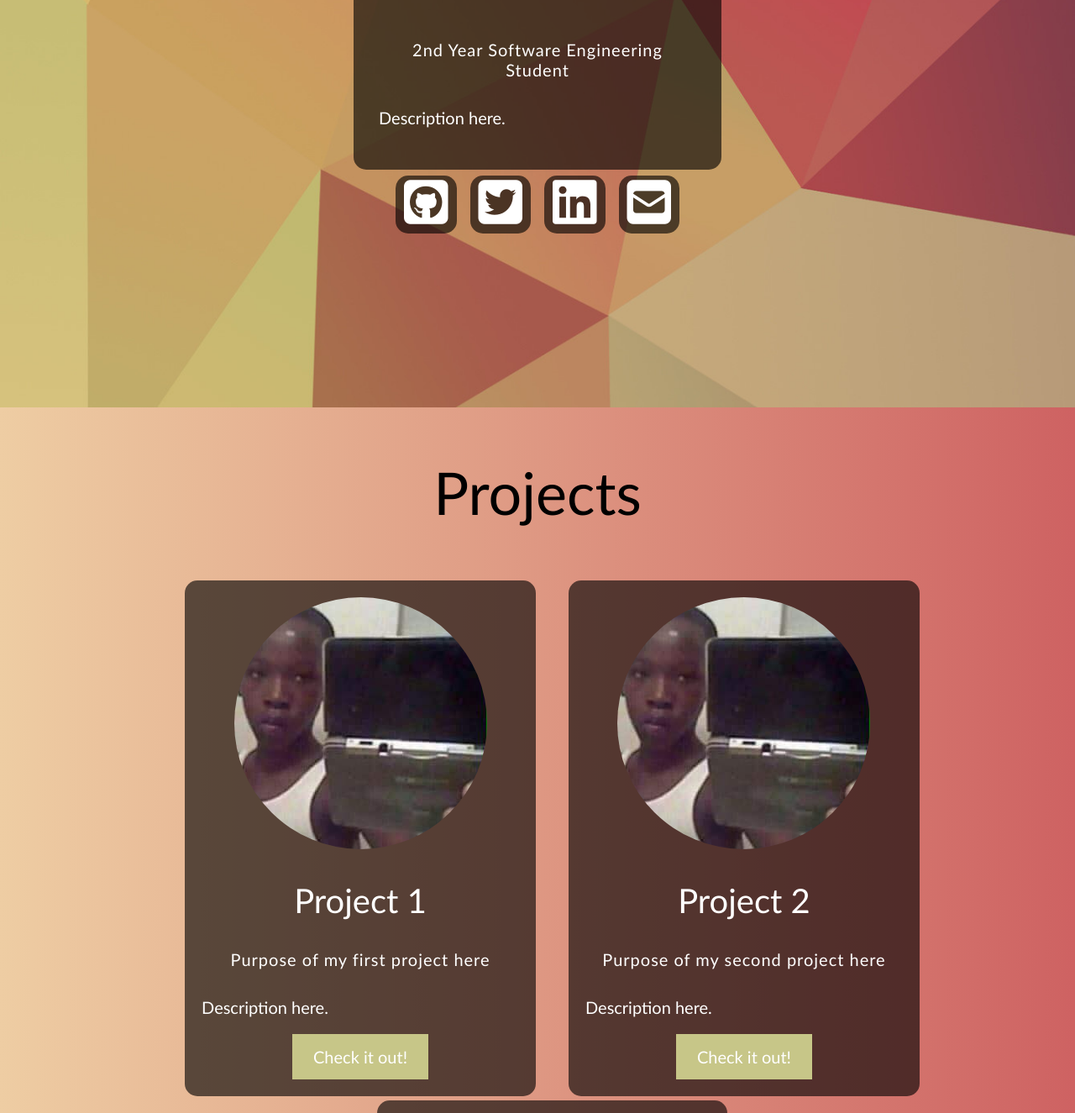
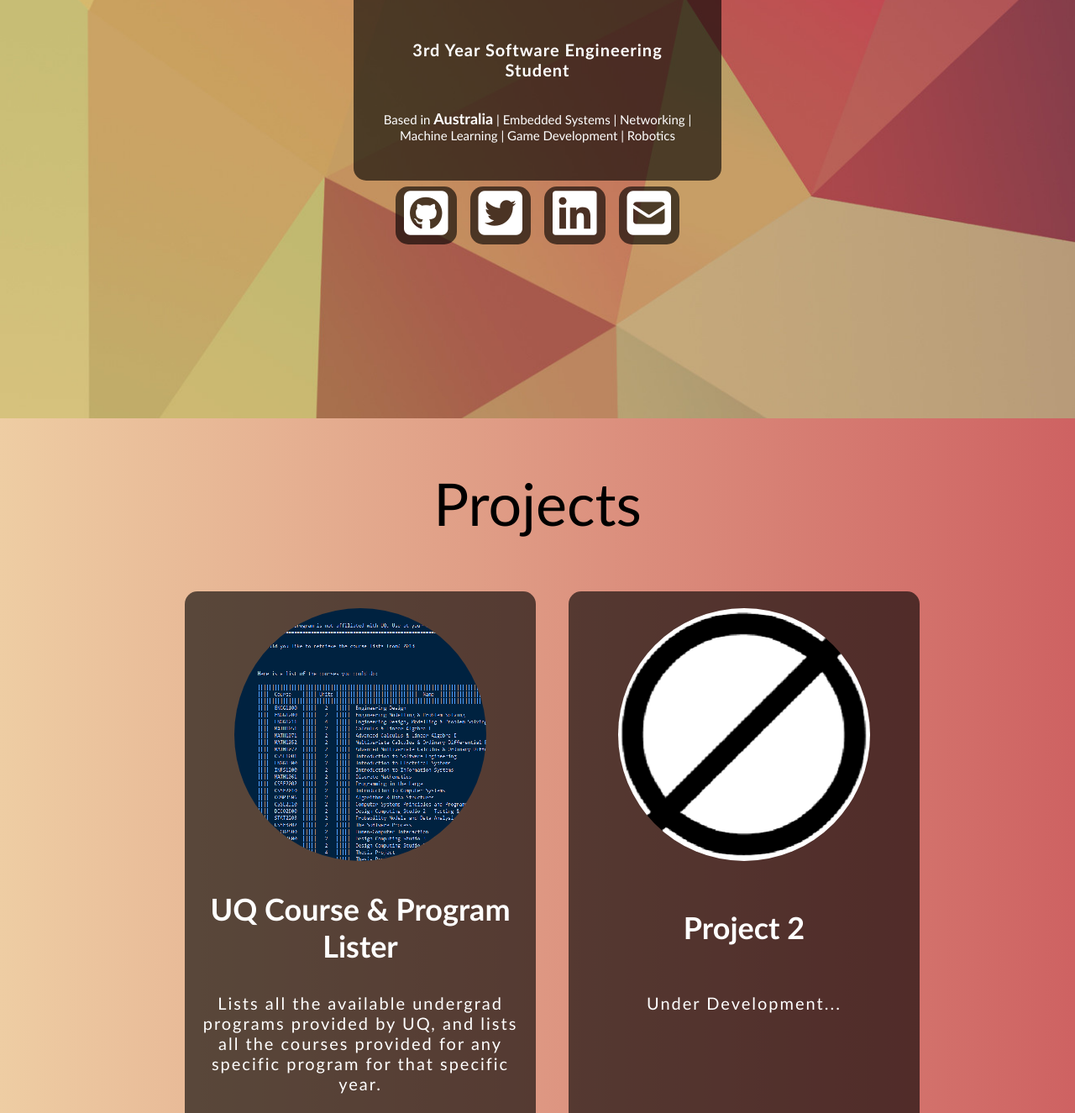
Before and after one commit to carb0nated/my-site, a plain HTML site: page index.html in a window 1280 px wide. Shown: the part 547-1872 px from the top of the page at 84% size. Drawn offline with nearby package versions, Linux system fonts and the light colour scheme.

Commit message:
Updated the website. Version 2.0.

```diff
--- a/index.html
+++ b/index.html
@@ -22,10 +22,10 @@
 
             <section class="main-details">
                 <div class="home" id="home">
-                    <img src="dp.jpg" alt="" class="home-img">
+                    <img src="pictures/dp1.png" alt="" class="home-img">
                         <h1>Fouad Khalaf</h1>
-                        <h5>2nd Year Software Engineering Student</h5>
-                        <p>Description here.</p>
+                        <h5>3rd Year Software Engineering Student</h5>
+                        <p>Based in <font size="4"><b>Australia</b></font> | Embedded Systems | Networking | Machine Learning | Game Development | Robotics</p>
                     </div>
                 <div class="social" id="social">
                     <ul>
@@ -44,30 +44,27 @@
             <h1>Projects</h1>
             <div class="proj1" id="proj">
                 <div class="proj">
-                    <img src="dp.jpg" alt="" class="proj-img">
-                    <h2>Project 1</h2>
-                    <h5>Purpose of my first project here</h5>
-                    <p>Description here.</p>
-                    <button type="button">Check it out!</button>
+                    <img src="pictures/proj1_pic.PNG" alt="" class="proj-img">
+                    <h2>UQ Course & Program Lister</h2>
+                    <h5>Lists all the available undergrad programs provided by UQ, and lists all the courses provided for any specific program for that specific year.</h5>
+                    <a href="https://github.com/carb0nated/UQ-Course-and-Program-lister"><button type="button">Check it out!</button></a>
                 </div>
             </div>
 
             <div class="proj2" id="proj">
                 <div class="proj">
-                    <img src="dp.jpg" alt="" class="proj-img">
+                    <img src="pictures/empty_project.png" alt="" class="proj-img">
                     <h2>Project 2</h2>
-                    <h5>Purpose of my second project here</h5>
-                    <p>Description here.</p>
+                    <h5>Under Development...</h5>
                     <button type="button">Check it out!</button>
                 </div>
             </div>
 
             <div class="proj3" id="proj">
                     <div class="proj">
-                        <img src="dp.jpg" alt="" class="proj-img">
+                        <img src="pictures/empty_project.png" alt="" class="proj-img">
                         <h2>Project 3</h2>
-                        <h5>Purpose of my third project here</h5>
-                        <p>Description here.</p>
+                        <h5>Under Development...</h5>
                         <button type="button">Check it out!</button>
                     </div>
                 </div>
--- a/style.css
+++ b/style.css
@@ -18,17 +18,6 @@
     background: url(bg1.jpg) no-repeat;
     background-size: cover;
     background-repeat: no-repeat;
-}
-
-button {
-    background-color: rgb(199, 198, 136);
-    border: none;
-    color: white;
-    cursor: pointer;
-    font-family: 'Gill Sans', 'Gill Sans MT', Calibri, 'Trebuchet MS', sans-serif;
-    font-size: 20px;
-    padding: 15px 25px;
-    text-align: center;
 }
 
 button:hover {
@@ -57,20 +46,22 @@
 }
 
 .home p{
-    text-align: justify;
-    font-size: 20px;
+    text-align: center, justify;
+    font-size: 15px;
+    font-weight: lighter;
 }
 
 .home h1{
-    font-size: 50px;
+    font-size: 55px;
     letter-spacing: 2px;
     font-weight: 100;
+    height: 50px;
 }
 
 .home h5{
     font-size: 20px;
     letter-spacing: 1px;
-    font-weight: lighter;
+    height: 50px;
 }
 
 .home-img{
@@ -126,7 +117,7 @@
 
 .proj {
     width: 10cm;
-    height: 50%;
+    height: 18cm;
     background: rgba(0, 0, 0, 0.616);
     border-radius: 15px;
     padding: 20px;
@@ -147,8 +138,12 @@
 
 .projects h2 {
     font-family: 'Gill Sans', 'Gill Sans MT', Calibri, 'Trebuchet MS', sans-serif;
-    font-size: 40px;
-    font-weight: lighter;
+    font-size: 36px;
+    /*font-weight: lighter;*/
+    display: block;
+    width: 100%;
+    height: 90px;
+    align-content: center
 }
 
 .proj p{
@@ -166,6 +161,10 @@
     font-size: 20px;
     letter-spacing: 1px;
     font-weight: lighter;
+    display: block;
+    width: 100%;
+    height: 67px;
+    letter-spacing: 2px;
 }
 
 .proj-img{
@@ -184,7 +183,18 @@
     display: inline-block;
 }
 
-
+.proj button {
+    background-color: rgb(199, 198, 136);
+    border: none;
+    color: white;
+    cursor: pointer;
+    font-family: 'Gill Sans', 'Gill Sans MT', Calibri, 'Trebuchet MS', sans-serif;
+    font-size: 20px;
+    padding: 15px 25px;
+    text-align: center;
+    top: 1.7cm;
+    position: relative;
+}
 
 
 
```
